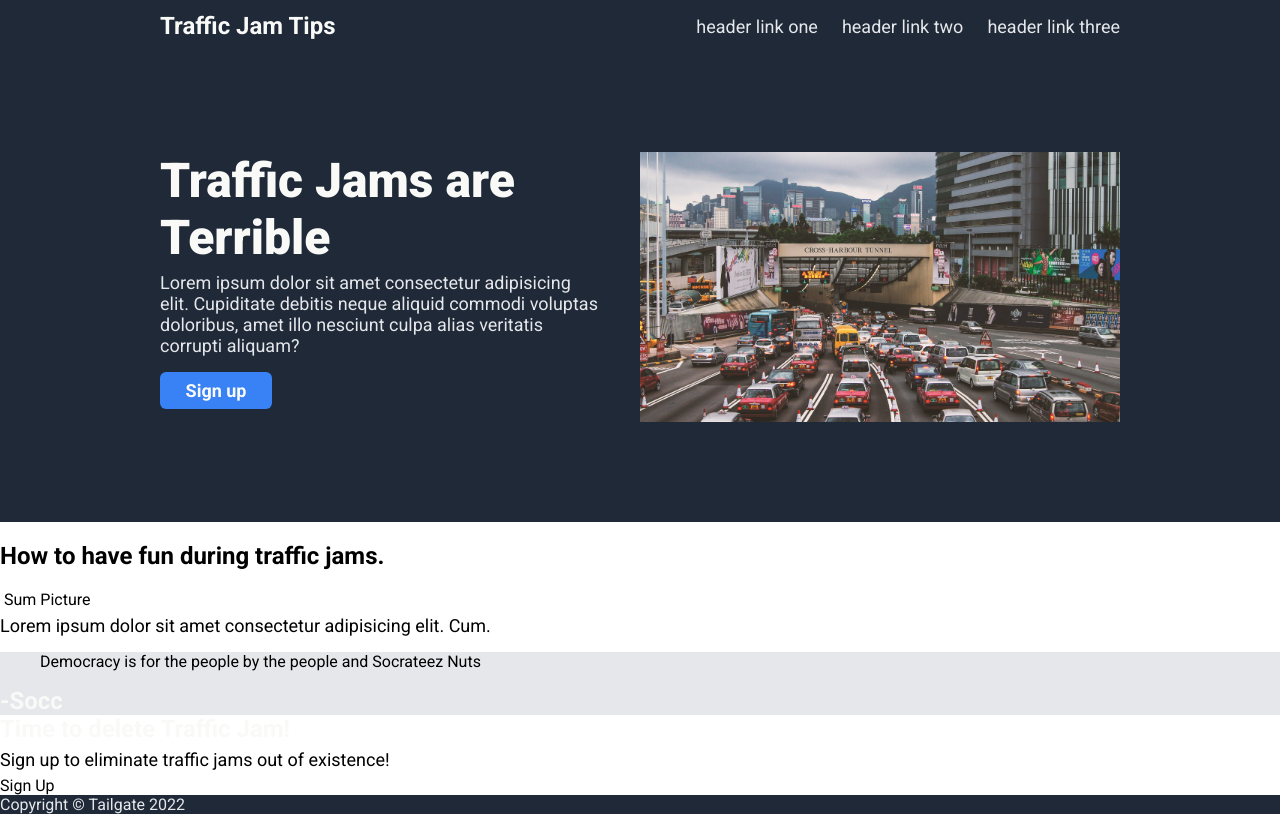
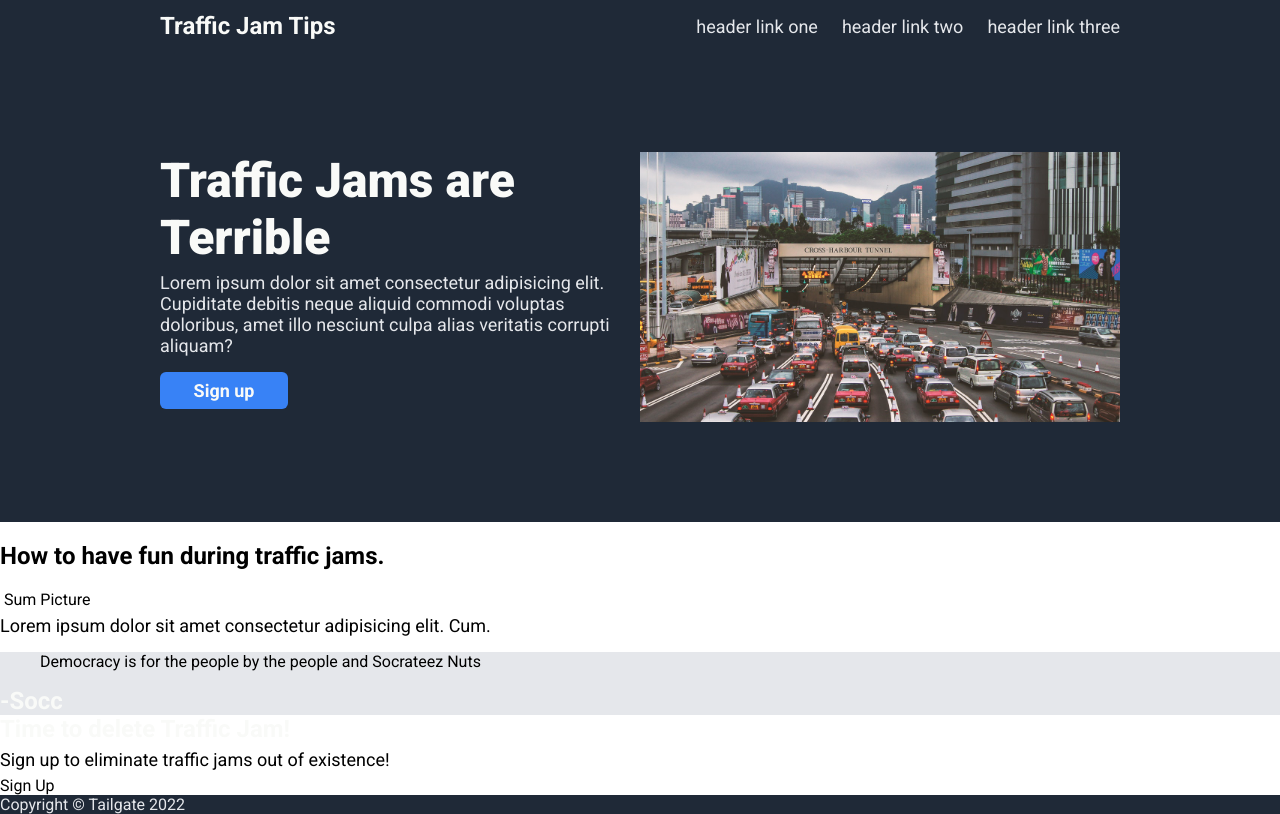
Before and after one commit to fariduri/odin-landing-page, a plain HTML site: page index.html in a window 1280 px wide. Drawn offline with Linux system fonts and the light colour scheme.

Commit message:
Modify hero-section

```diff
--- a/styles/style.css
+++ b/styles/style.css
@@ -65,7 +65,7 @@ p {
     text-align: center;
     background-color: #3882F6;
     width: 64px;
-    padding: 8px 24px;
+    padding: 8px 32px;
     margin-top: 16px;
     border-radius: 6px;
 }
@@ -78,7 +78,7 @@ p {
 
 #hero-section {
     justify-content: space-between;
-    gap: 36px;
+    gap: 24px;
     padding-top: 100px;
     padding-bottom: 100px;
 }
@@ -98,3 +98,7 @@ nav {
     width: 50%;
     height: auto;
 }
+
+.hero-desc p {
+    color: #E5E7EB;
+}
```
